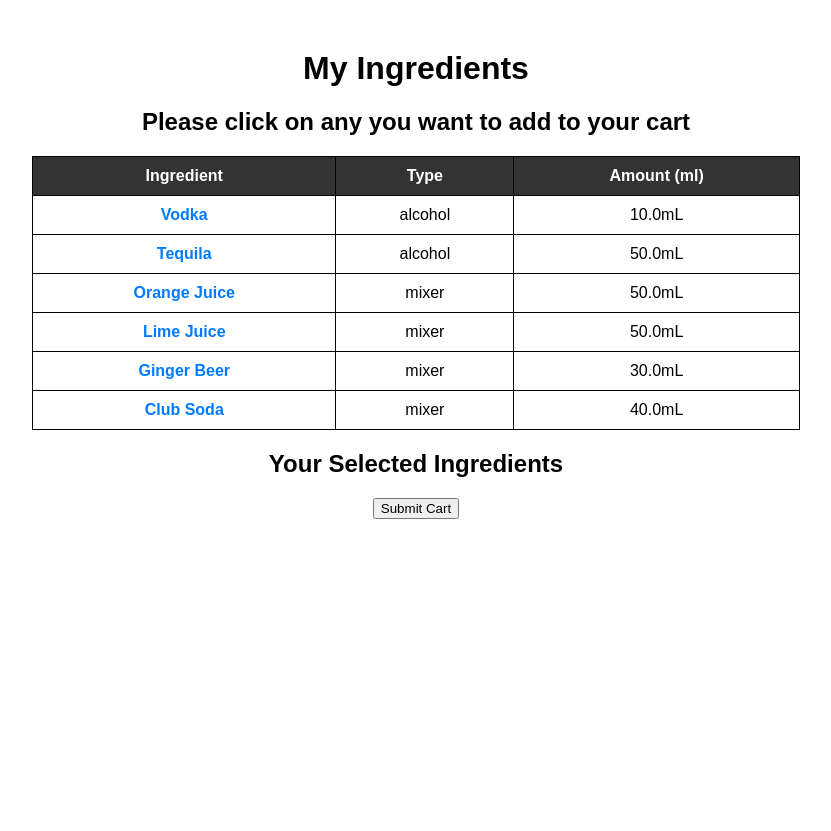
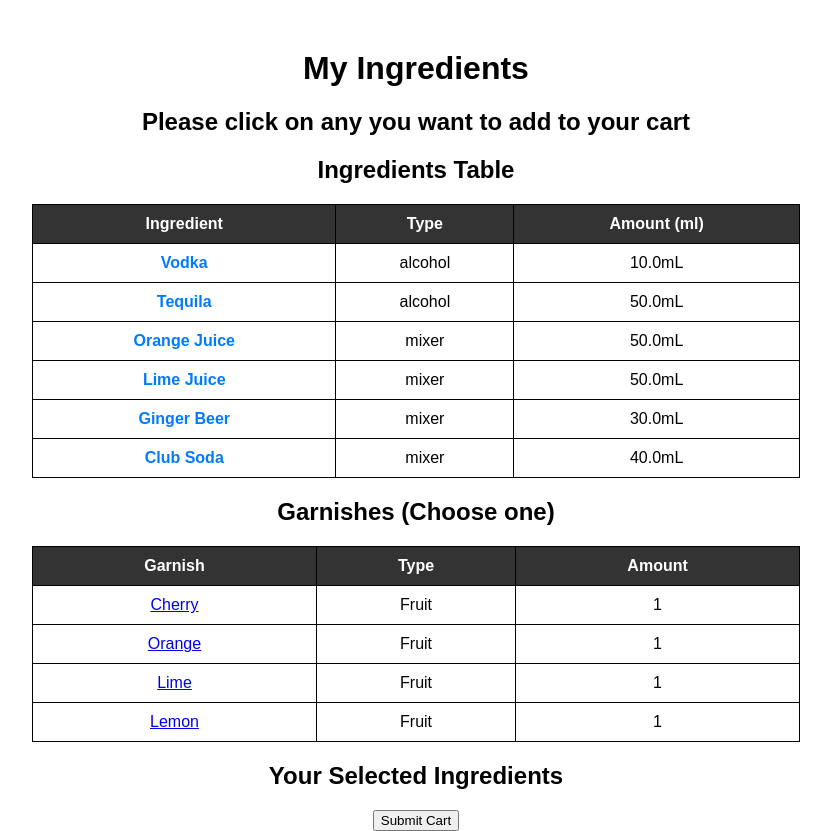
Before and after one commit to aakinci32/barbelt, a Django app: page /ingredients/ in a window 1280 px wide. Shown: the part 66-897 px from the top of the page, without its empty margins (224-1055 px from the left). Before the commit the page ends 585 px from the top, so only its background shows below. Run offline with Django 5.2, Linux system fonts and the light colour scheme; data comes from the database, SQL or seed files in the repository; both versions use the stored data as it was after the commit.

Commit message:
Added garnishes and validation of ingredient selection

```diff
--- a/BarBelt/arduino.py
+++ b/BarBelt/arduino.py
@@ -8,7 +8,7 @@ def callArduino(pins):
 
 
 
-    arduino = serial.Serial('/dev/cu.usbmodem1101', 9600, timeout=1)  # Update with your correct serial port
+    arduino = serial.Serial('/dev/cu.usbmodem101', 9600, timeout=1)  # Update with your correct serial port
     time.sleep(2)  # Give some time for the Arduino to reset
 
     for pin, amount in pins.items():  # Iterate over the dictionary of pins and amounts
--- a/BarBelt/models.py
+++ b/BarBelt/models.py
@@ -13,3 +13,8 @@ class Ingredient(models.Model):
     name = models.CharField(max_length = 100)
     type = models.CharField(max_length = 100)
     amount = models.FloatField(default = 100)
+
+
+class Garnish(models.Model):
+    name = models.CharField(max_length = 100)
+    amount = models.IntegerField(default = 4)
--- a/BarBelt/templates/ingrediants.html
+++ b/BarBelt/templates/ingrediants.html
@@ -78,6 +78,9 @@
     <div class="container">
         <h1>My Ingredients</h1>
         <h2>Please click on any you want to add to your cart</h2>
+
+
+        <h2>Ingredients Table</h2>
         <table>
             <tr>
                 <th>Ingredient</th>
@@ -95,6 +98,39 @@
             {% endfor %}
         </table>
 
+        <!-- Garnishes Table moved above the cart -->
+        <h2>Garnishes (Choose one)</h2>
+        <table>
+            <tr>
+                <th>Garnish</th>
+                <th>Type</th>
+                <th>Amount</th>
+            </tr>
+            <tr>
+                <td><a href="#" class="garnish-clickable" data-name="Cherry" data-type="Fruit" data-amount="1" data-index="0">Cherry</a></td>
+                <td>Fruit</td>
+                <td>1</td>
+            </tr>
+            <tr>
+                <td><a href="#" class="garnish-clickable" data-name="Orange" data-type="Fruit" data-amount="1" data-index="1">Orange</a></td>
+                <td>Fruit</td>
+                <td>1</td>
+            </tr>
+            <tr>
+                <td><a href="#" class="garnish-clickable" data-name="Lime" data-type="Fruit" data-amount="1" data-index="2">Lime</a></td>
+                <td>Fruit</td>
+                <td>1</td>
+            </tr>
+            <tr>
+                <td><a href="#" class="garnish-clickable" data-name="Lemon" data-type="Fruit" data-amount="1" data-index="3">Lemon</a></td>
+                <td>Fruit</td>
+                <td>1</td>
+            </tr>
+        </table>
+
+
+
+        <!-- Selected Ingredients Cart Section -->
         <h2>Your Selected Ingredients</h2>
             <form method="post" action = "{% url 'submit_cart' %}">
                 {% csrf_token %}
@@ -102,16 +138,24 @@
                 <input type="submit" value="Submit Cart">
             </form>
 
+    </div>
 
-    </div>
     <script>
+        // Track selected ingredients
+        let selectedIngredients = [];
+
+        // Track selected garnish
+        let selectedGarnish = null;
+        let selectedGarnishInput = null;
+
+        // For ingredient selection
         document.querySelectorAll('.ingredient-clickable').forEach(item => {
             item.addEventListener('click', function(event) {
                 event.preventDefault();
 
                 const name = item.getAttribute('data-name');
                 const index = item.getAttribute('data-index');
-            const maxAmount = parseFloat(item.getAttribute('data-amount'));  // Get original max amount
+                const maxAmount = parseFloat(item.getAttribute('data-amount'));
 
                 // Create a new list item for the selected ingredient
                 const listItem = document.createElement('li');
@@ -119,25 +163,23 @@
                 // Create a text input for the user to enter the amount
                 const amountInput = document.createElement('input');
                 amountInput.type = 'number';
-            amountInput.name = `amount_${index}`;  // Unique name per ingredient
+                amountInput.name = `amount_${index}`;
                 amountInput.placeholder = 'Enter amount (ml)';
                 amountInput.required = true;
                 amountInput.min = "1";
-            amountInput.max = maxAmount;  // Prevent entering more than available
+                amountInput.max = maxAmount;
 
                 // Create a hidden input to store the ingredient index
                 const hiddenInput = document.createElement('input');
                 hiddenInput.type = 'hidden';
                 hiddenInput.name = 'selected_ingredients';
-            hiddenInput.value = index;  // Stores the index for form submission
-
-
+                hiddenInput.value = index;
 
                 // Create a hidden input for the amount entered by the user
                 const hiddenAmountInput = document.createElement('input');
                 hiddenAmountInput.type = 'hidden';
-            hiddenAmountInput.name = `amount_${index}_hidden`;  // Unique name for hidden amount
-            hiddenAmountInput.value = amountInput.value;  // Initially set to the value from the amount input
+                hiddenAmountInput.name = `amount_${index}_hidden`;
+                hiddenAmountInput.value = amountInput.value;
 
                 // Add the name, input field, and hidden input to the list item
                 listItem.textContent = `${name} - `;
@@ -148,12 +190,61 @@
                 // Add the list item to the selected ingredient list
                 document.getElementById('ingredient-list').appendChild(listItem);
 
+                // Track the selected ingredients
+                selectedIngredients.push({ name, index, amountInput, hiddenAmountInput });
+
+                // Update the hidden amount when the user enters a value
                 amountInput.addEventListener('input', function() {
                     hiddenAmountInput.value = amountInput.value;
                 });
             });
         });
+
+        // For garnish selection (only one garnish at a time)
+        document.querySelectorAll('.garnish-clickable').forEach(item => {
+            item.addEventListener('click', function(event) {
+                event.preventDefault();
+
+                const name = item.getAttribute('data-name');
+                const index = item.getAttribute('data-index');
+
+                // If a garnish is already selected, remove the previous selection
+                if (selectedGarnish !== null) {
+                    selectedGarnish.classList.remove('selected');
+                    selectedGarnishInput.parentElement.remove();
+                }
+
+                // Mark the new garnish as selected
+                selectedGarnish = item;
+                selectedGarnish.classList.add('selected');
+
+                // Create a new hidden input for the selected garnish
+                selectedGarnishInput = document.createElement('input');
+                selectedGarnishInput.type = 'hidden';
+                selectedGarnishInput.name = 'selected_garnish';  // Only one selected garnish
+                selectedGarnishInput.value = index;
+
+                // Add the hidden input to the form
+                const garnishList = document.getElementById('ingredient-list');
+                const garnishListItem = document.createElement('li');
+                garnishListItem.textContent = `${name} (Garnish)`;
+                garnishListItem.appendChild(selectedGarnishInput);
+                garnishList.appendChild(garnishListItem);
+            });
+        });
+
+        // Form validation before submitting
+        document.querySelector('form').addEventListener('submit', function(event) {
+            if (selectedIngredients.length === 0) {
+                alert('Please select at least one ingredient!');
+                event.preventDefault();  // Prevent form submission
+            } else if (selectedGarnish === null) {
+                alert('Please select a garnish!');
+                event.preventDefault();  // Prevent form submission
+            }
+        });
 </script>
+
 
 
 </body>
```
Also changed, not shown: db.sqlite3, 1 other file. Lines whose indentation alone changed are shown as unchanged.
